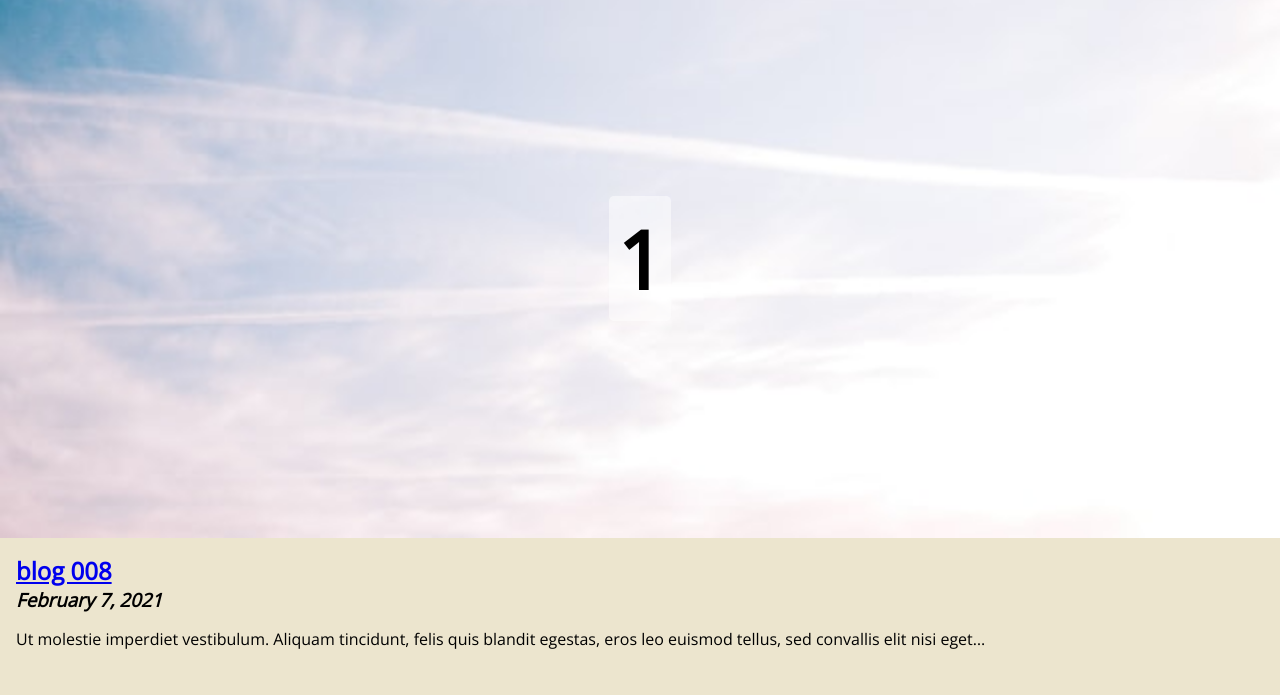
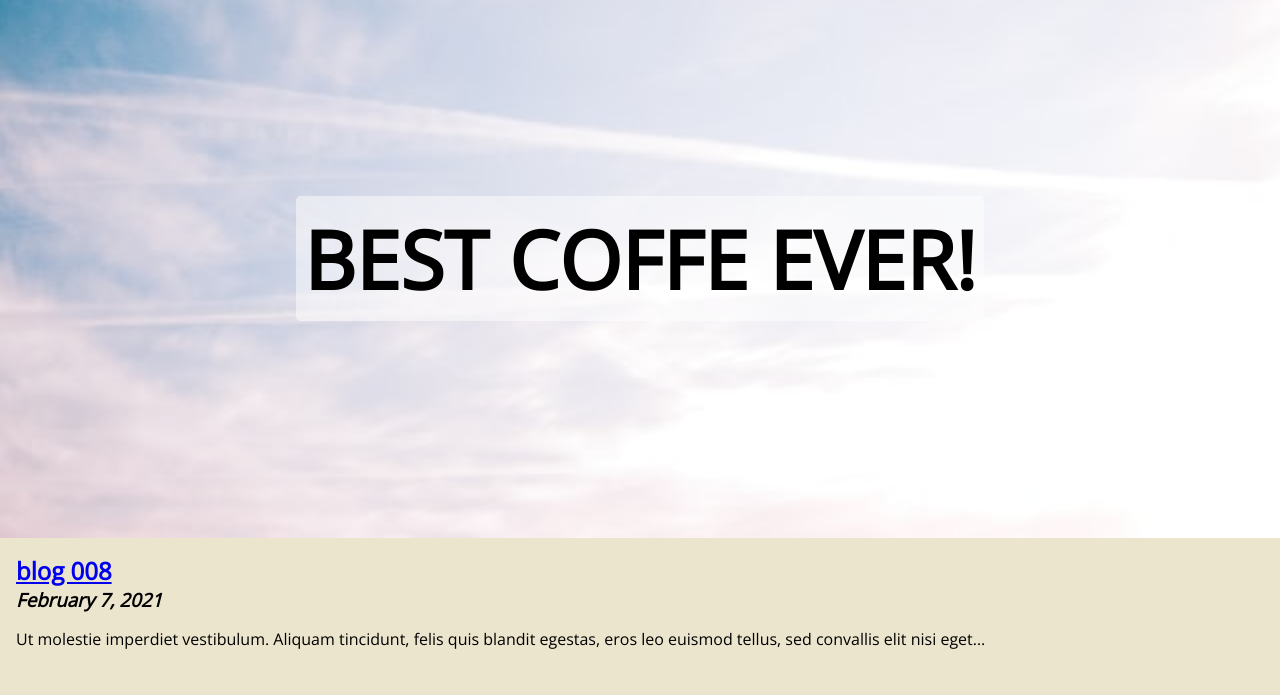
Before and after one commit to leung123/CoffeeShop_001, a Gatsby site: page / in a window 1280 px wide. Shown: the part 101-796 px from the top of the page. Built offline with nearby package versions, Linux system fonts and the light colour scheme; Gatsby itself is replaced by a stand-in of ours.

Commit message:
Update Pages “index-page”

```diff
--- a/src/pageData/index.md
+++ b/src/pageData/index.md
@@ -1,5 +1,5 @@
 ---
 contentKey: indexPage
-tagline: "1"
+tagline: BEST COFFE EVER!
 heroImage: /img/derek-sutton-eo18zjkurwu-unsplash.jpg
 ---
```
